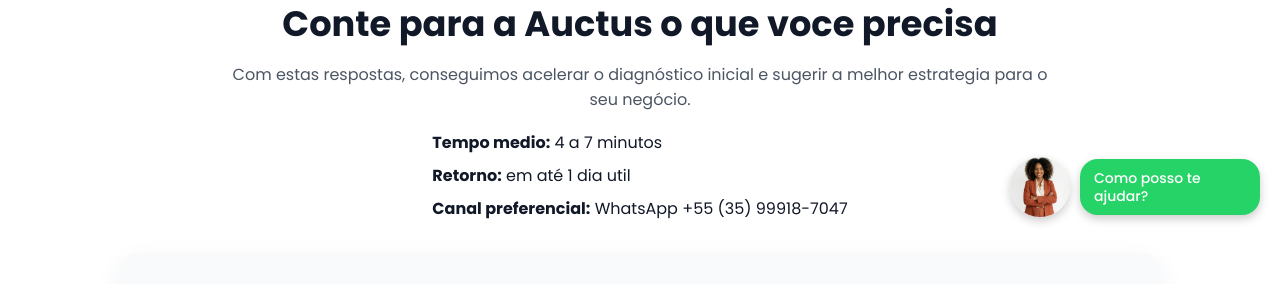
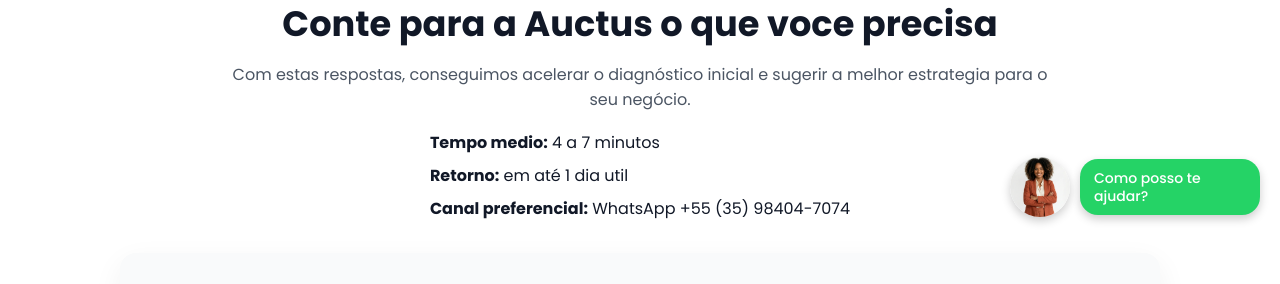
Before and after one commit to Jefferson23br/auctus, a PHP site: page /briefing-projeto.php in a window 1280 px wide. Shown: the part 563-847 px from the top of the page. Run offline with PHP 8.4, Linux system fonts and the light colour scheme.

Commit message:
Update briefing-projeto.php

```diff
--- a/briefing-projeto.php
+++ b/briefing-projeto.php
@@ -23,7 +23,7 @@ include 'templates/header.php';
                 <ul class="contact-infos briefing-infos">
                     <li><strong>Tempo medio:</strong> 4 a 7 minutos</li>
                     <li><strong>Retorno:</strong> em até 1 dia util</li>
-                    <li><strong>Canal preferencial:</strong> WhatsApp +55 (35) 99918-7047</li>
+                    <li><strong>Canal preferencial:</strong> WhatsApp +55 (35) 98404-7074</li>
                 </ul>
             </div>
 
```
